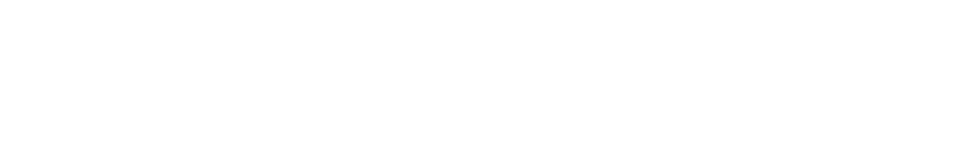
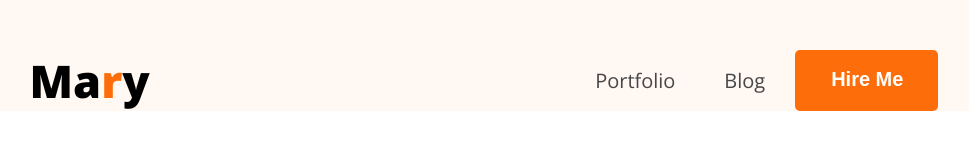
Before and after one commit to Ratul-Talukder/first-portfolio-website, a plain HTML site: page index.html in a window 1280 px wide. Shown: the whole page, without its empty margins (156-1125 px from the left). Drawn offline with nearby package versions, Linux system fonts and the light colour scheme.

Commit message:
designed navbar

```diff
--- a/index.html
+++ b/index.html
@@ -4,8 +4,36 @@
     <meta charset="UTF-8">
     <meta name="viewport" content="width=device-width, initial-scale=1.0">
     <title>Ratul Talukder</title>
+
+    <link rel="stylesheet" href="styles/style.css">
+
+    <link rel="preconnect" href="https://fonts.googleapis.com">
+    <link rel="preconnect" href="https://fonts.gstatic.com" crossorigin>
+    <link href="https://fonts.googleapis.com/css2?family=Open+Sans:ital,wght@0,300..800;1,300..800&display=swap" rel="stylesheet">
+
 </head>
-<body>
 
+<body class="font-open-sans">
+
+    <header>
+        <nav>
+            <div class="logo">
+                <h2>Ma<span>r</span>y</h2>
+            </div>
+
+            <div class="menu">
+                <ul>
+                    <li class="sub-menu">
+                        <div class="sub-menu">
+                            <a href="">Portfolio</a>
+                            <a href="">Blog</a>
+                        </div>
+                    </li>
+                    <li><button class="btn">Hire Me</button></li>
+                </ul>
+            </div>
+
+        </nav>
+    </header>
 </body>
 </html>
--- /dev/null
+++ b/styles/style.css
@@ -0,0 +1,74 @@
+*{
+    margin: 0;
+    padding: 0;
+    box-sizing: border-box;
+}
+
+.font-open-sans {
+  font-family: "Open Sans", sans-serif;
+  font-optical-sizing: auto;
+  /* background-color: aqua; */
+
+}
+/* Shared Style */
+header {
+  background-color: #FFF8F3;
+  padding-top: 50px;
+}
+
+.btn {
+  background-color: #FD6E0A;
+  border: none;
+  padding: 18.28px 35px 19.3px 36px;
+  border-radius: 5px;
+  font-size: 20px;
+  font-weight: 700;
+  color: white;
+}
+
+
+/* Individual Style */
+nav {
+  width: 71%;
+  max-width: 1140px;
+  display: flex;
+  justify-content: space-between;
+  /* border: 1px solid green; */
+  margin: 0px auto;
+  align-items: center;
+
+}
+
+
+
+nav .logo h2 {
+  font-size: 45px;
+  font-weight: 800;
+}
+.logo h2 span{
+  color: #FD6E0A;
+}
+
+nav .menu ul{
+  display: flex;
+  list-style-type: none;
+  gap: 30px;
+  align-items: center;
+}
+nav .menu ul .sub-menu .sub-menu{
+  display: flex;
+  width: 170px;
+  justify-content: space-between;
+}
+nav .menu ul .sub-menu .sub-menu a {
+  font-size: 20px;
+  color: #474747;
+  text-decoration: none;
+}
+
+
+
+/* .menu li {
+  list-style: none;
+
+} */
```
